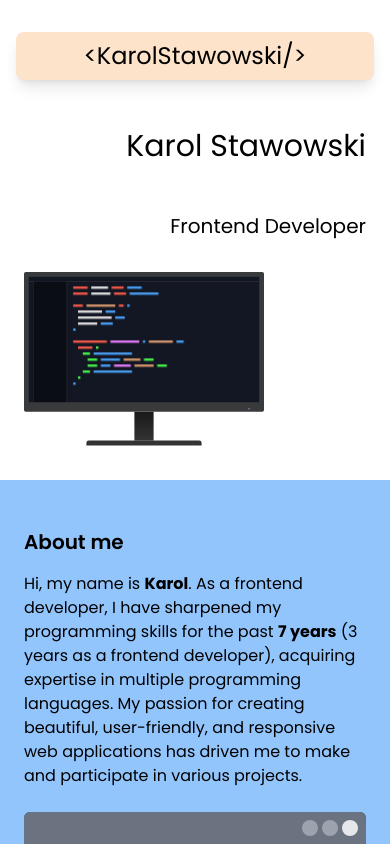
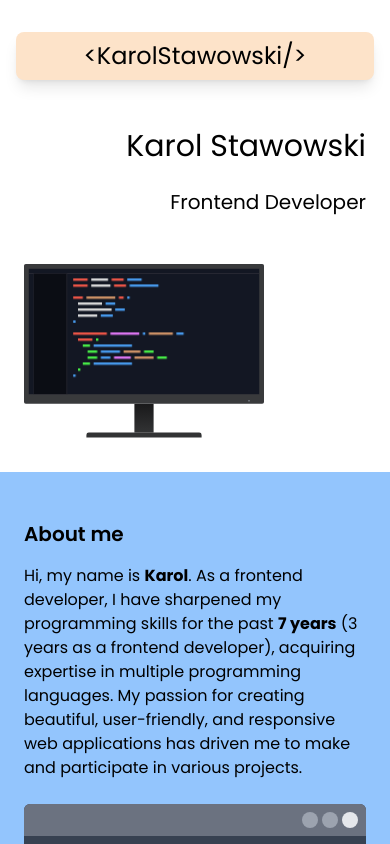
Before and after one commit to karolstawowski/portfolio, a React (Vite) app: page / in a window 390 px wide. Shown: the top 844 px of the page. Built offline with nearby package versions, Linux system fonts and the light colour scheme.

Commit message:
chore: improve monitor positioning

```diff
--- a/src/components/Welcome/MainText.tsx
+++ b/src/components/Welcome/MainText.tsx
@@ -4,7 +4,7 @@ export const MainText = (): JSX.Element => {
       <h1 className="text-3xl text-right xs:text-4xl md:text-5xl lg:text-6xl">
         Karol Stawowski
       </h1>
-      <h2 className="mt-12 text-xl text-right xs:text-2xl md:text-3xl lg:text-4xl xs:mt-12 md:mt-16">
+      <h2 className="mt-6 text-xl text-right xs:text-2xl md:text-3xl lg:text-4xl xs:mt-12 md:mt-16">
         Frontend Developer
       </h2>
     </>
--- a/src/components/Welcome/Monitor.tsx
+++ b/src/components/Welcome/Monitor.tsx
@@ -1,6 +1,6 @@
 export const Monitor = (): JSX.Element => {
   return (
-    <div className="w-[800px] h-[560px] scale-[.3] -mb-96 lg:-mb-64 xl:-mb-52 2xl:-mb-36 origin-top-left mt-8 sm:-mt-32 md:-mt-24 lg:scale-50 lg:-mt-20 2xl:-mt-16 xl:scale-[0.6] 2xl:scale-[0.7]">
+    <div className="w-[800px] h-[560px] scale-[.3] -mb-96 lg:-mb-64 xl:-mb-52 2xl:-mb-36 origin-top-left mt-12 sm:-mt-32 md:-mt-20 lg:scale-50 lg:-mt-20 2xl:-mt-16 xl:scale-[0.6] 2xl:scale-[0.7]">
       <div className="relative bg-monitor-outer-border w-full h-[466px] flex justify-center rounded-md">
         <div className="absolute w-1 h-1 bg-gray-400 bottom-2 right-12" />
         <div className="bg-monitor-bg m-4 w-full h-[418px] box-border flex flex-wrap overflow-hidden">
```
